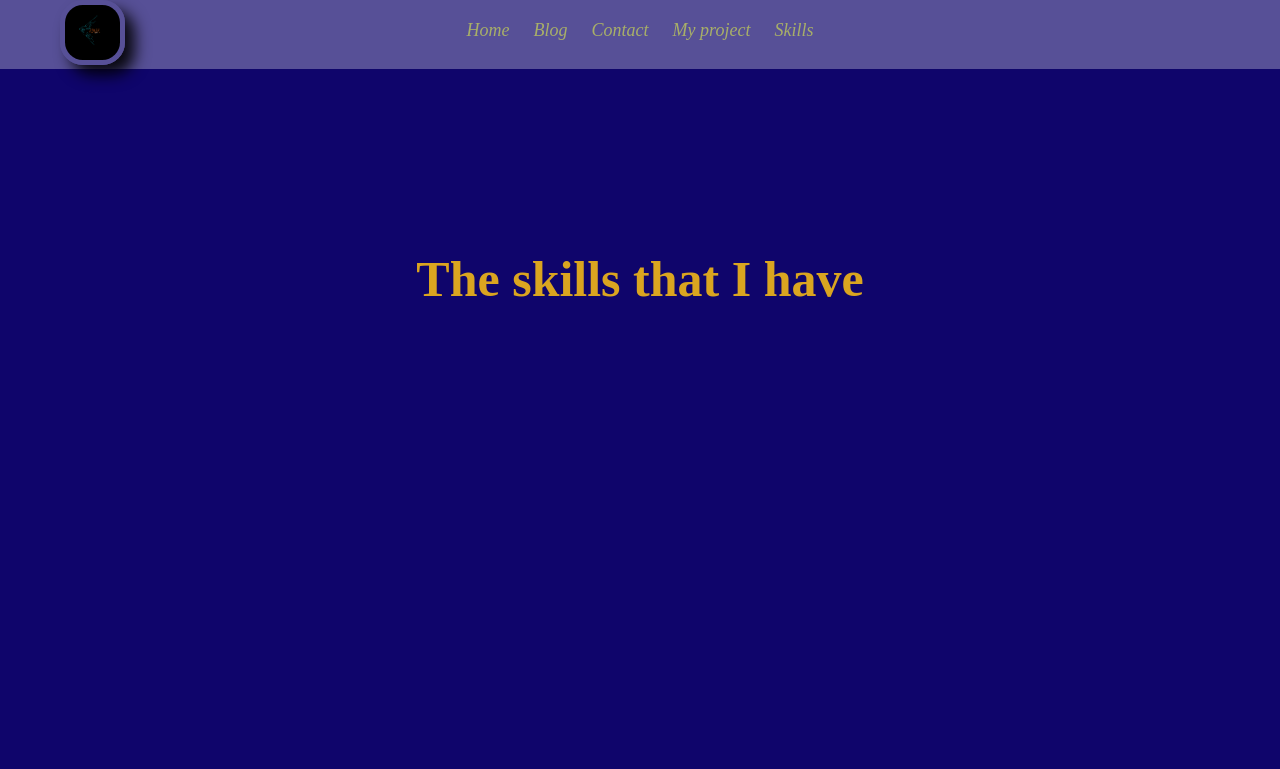
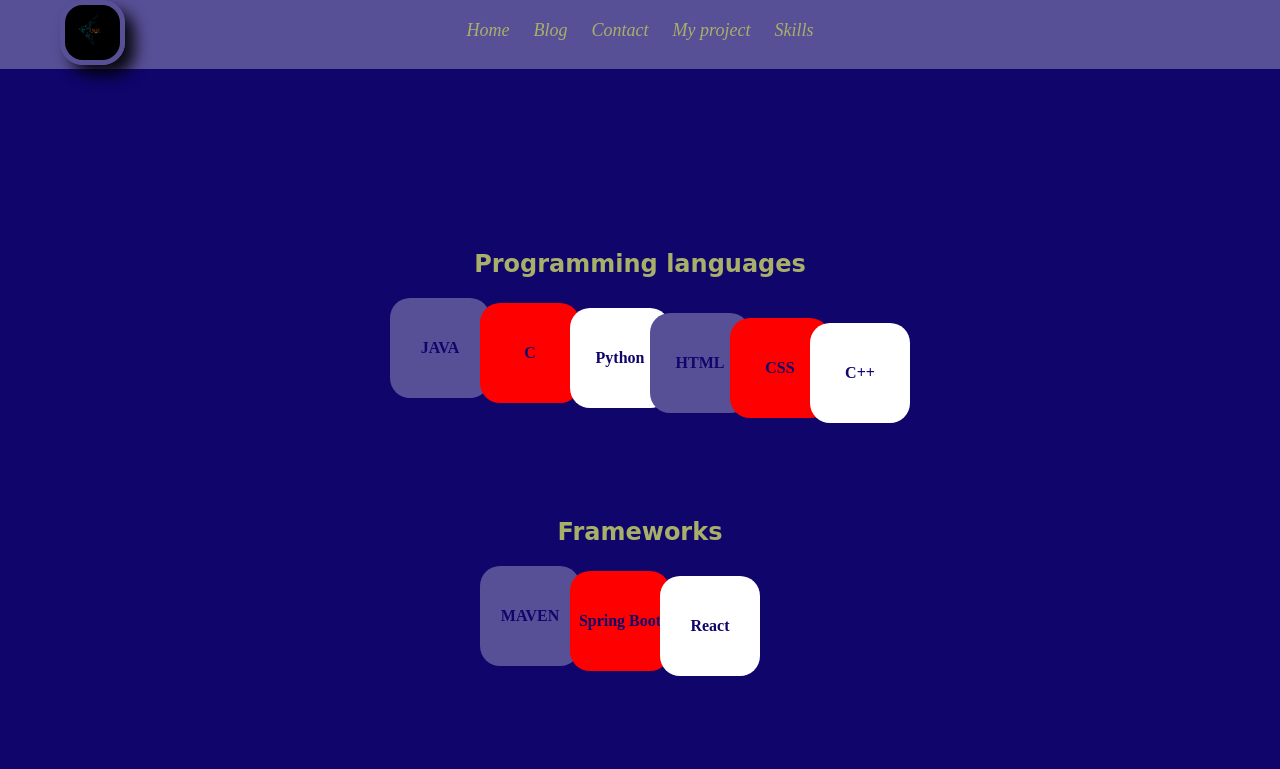
Before and after one commit to Mandaherynyaina/portfolio, a plain HTML site: page Skill.html in a window 1280 px wide. Drawn offline with Linux system fonts and the light colour scheme; a web font is replaced by a local one.

Commit message:
finalisation de la page skills, maintenant le portfolio est fonctionnel

```diff
--- a/Skill.html
+++ b/Skill.html
@@ -27,9 +27,55 @@
     </nav>
 
     <section>
-        <h1>
-            The skills that I have
-        </h1>
+        <div class="container-skills">
+            <div class="languages">
+                <h2>Programming languages</h2>
+                <div class="container-languages">
+                    <div class="container-contents l1">
+                        <p>JAVA</p>
+                    </div>
+
+                    <div class="container-contents l2">
+                        <p>C</p>
+                    </div>
+
+                    <div class="container-contents l3">
+                        <p>Python</p>
+                    </div>
+
+                    <div class="container-contents l4">
+                        <p>HTML</p>
+                    </div>
+
+                    <div class="container-contents l5">
+                        <p>CSS</p>
+                    </div>
+
+                    <div class="container-contents l6">
+                        <p>C++</p>
+                    </div>
+                </div>
+            </div>
+
+            <div class="frameworks">
+                <h2>Frameworks</h2>
+                <div class="container-framework">
+                    <div class="container-contents f1">
+                        <p>MAVEN</p>
+                    </div>
+
+                    <div class="container-contents f2">
+                        <p>Spring Boot</p>
+                    </div>
+
+                    <div class="container-contents f3">
+                        <p>React</p>
+                    </div>
+                </div>
+            </div>
+
+        </div>
+
     </section>
 </body>
 </html>
--- a/css/index.css
+++ b/css/index.css
@@ -1,4 +1,5 @@
 @import url('https://fonts.googleapis.com/css2?family=Inconsolata:wght@200..900&display=swap');
+@import url('https://fonts.googleapis.com/css2?family=Playwrite+AT:ital,wght@0,100..400;1,100..400&display=swap');
 
 
 body{
@@ -273,3 +274,112 @@
     padding: 10px;
     color: #A8AF68;
 }
+
+
+
+.container-languages{
+    position: relative;
+    width: 200px;
+    height: 200px;
+    margin-left: 200px;
+}
+
+.container-contents{
+    position: absolute;
+    width: 100px;
+    height: 100px;
+    display: flex;
+    justify-content: center;
+    align-items: center;
+    color: #0F056B;
+    font-weight: bold;
+}
+
+.l1{
+    background-color: #575097;
+    top:0;
+    left:0;
+    z-index: 1;
+    border-radius: 20%;
+}
+
+.l2{
+    background-color: red;
+    top:5px;
+    left:90px;
+    z-index: 2;
+    border-radius: 20%;
+}
+
+.l3{
+    background-color: white;
+    top:10px;
+    left:180px;
+    z-index: 3;
+    border-radius: 20%;
+}
+
+.l4{
+    background-color: #575097;
+    top:15px;
+    left:260px;
+    z-index: 4;
+    border-radius: 20%;
+}
+
+.l5{
+    background-color: red;
+    top:20px;
+    left:340px;
+    z-index: 5;
+    border-radius: 20%;
+}
+
+.l6{
+    background-color: white;
+    top:25px;
+    left:420px;
+    z-index: 6;
+    border-radius: 20%;
+}
+
+.container-framework{
+    position: relative;
+    width: 400px;
+    height: 200px;
+    margin-left: 290px;
+}
+
+.f1{
+    background-color: #575097;
+    top:0;
+    left:0;
+    z-index: 1;
+    border-radius: 20%;
+}
+
+.f2{
+    background-color: red;
+    top:5px;
+    left:90px;
+    z-index: 2;
+    border-radius: 20%;
+}
+
+.f3{
+    background-color: white;
+    top:10px;
+    left:180px;
+    z-index: 3;
+    border-radius: 20%;
+}
+.container-contents:hover{
+    transform: scale(1.20);
+}
+
+.container-skills h2{
+    font-family: "Playwrite AT", cursive;
+    font-optical-sizing: auto;
+    font-style: normal;
+    color: #A8AF68;
+}
```
Also changed, not shown: Project.html (+2 -2 lines).
